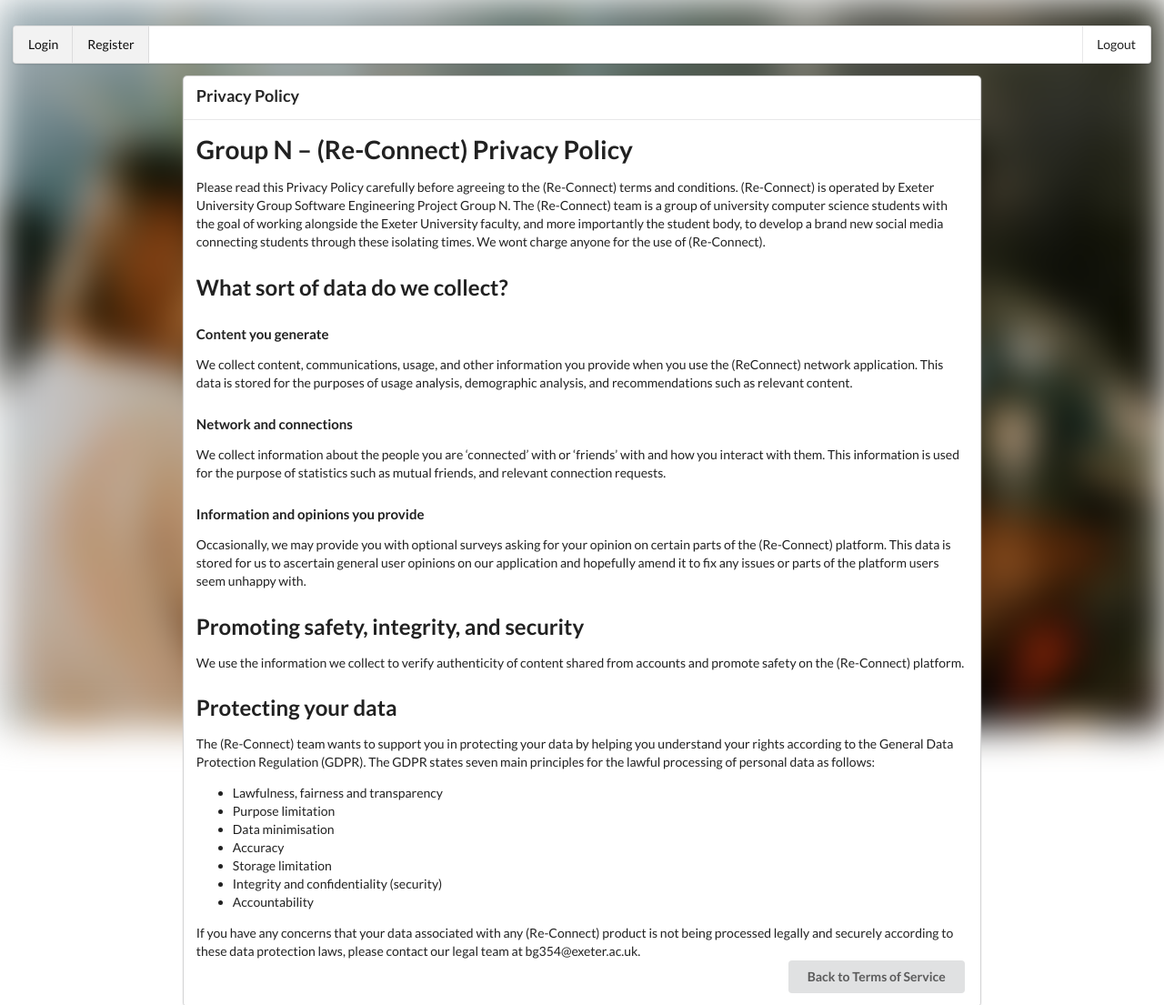
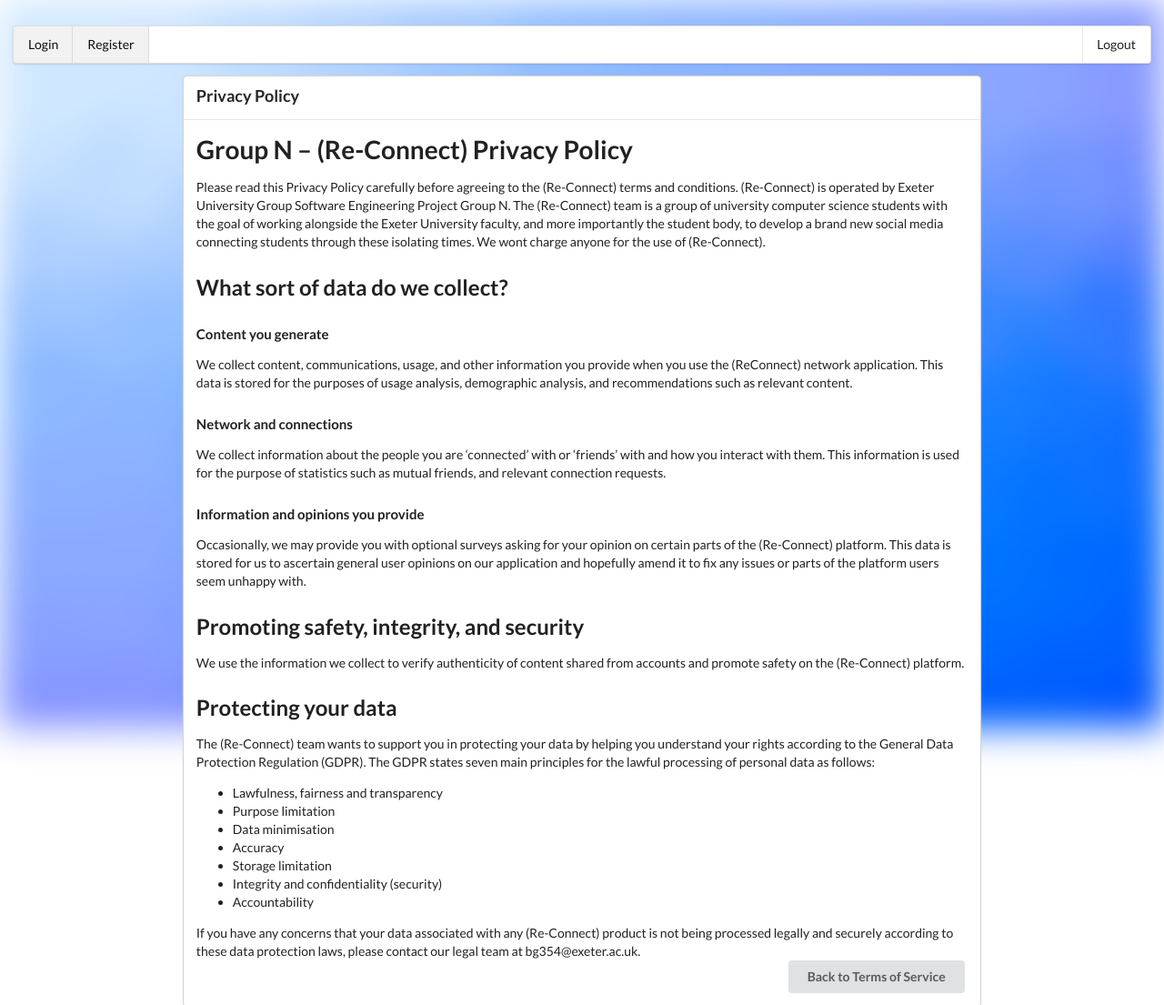
Before and after one commit to IsaacCheng9/student-network, a Flask app: page /privacy_policy in a window 1280 px wide. Shown: the top 1105 px of the page at 91% size. Run offline with Flask 2, Linux system fonts and the light colour scheme.

Commit message:
update background privacy pol

```diff
--- a/technical-documents/source-code/templates/privacy_policy.html
+++ b/technical-documents/source-code/templates/privacy_policy.html
@@ -13,7 +13,7 @@
 
   <style>
     .student-background {
-      background-image: url("{{ url_for('static', filename='images/students.jpg') }}") !important;
+      background-image: url("{{ url_for('static', filename='images/background_blue.png') }}") !important;
 
       height: 100%;
 
```
